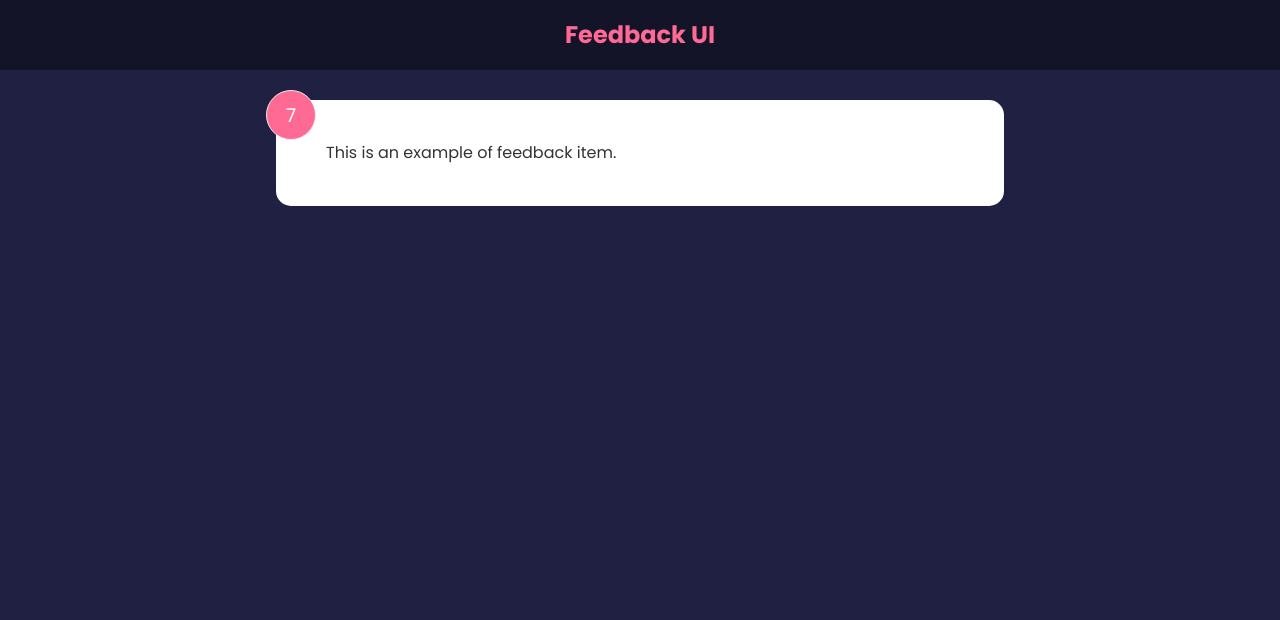
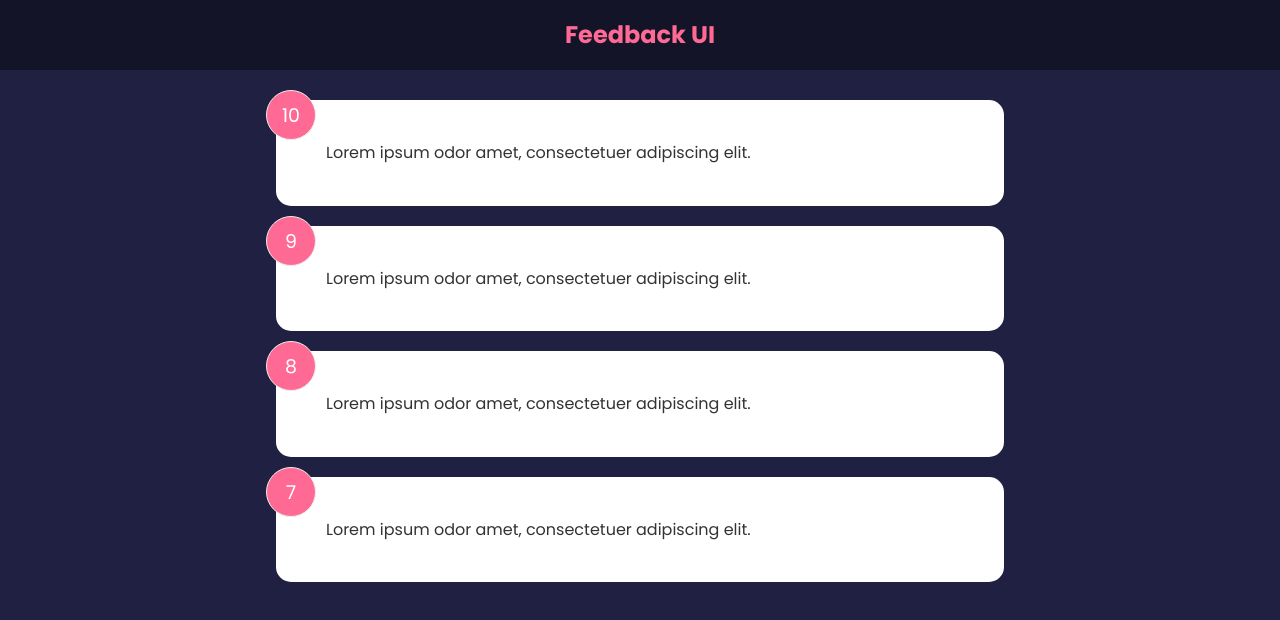
Before and after one commit to fabricekalvanda/feedback-app, a React (Create React App) app: page / in a window 1280 px wide. Shown: the top 620 px of the page. Built offline with nearby package versions, Linux system fonts and the light colour scheme.

Commit message:
Managing Global State

```diff
--- a/src/App.js
+++ b/src/App.js
@@ -1,12 +1,17 @@
+import { useState } from "react"
 import Header from "./components/Header"
-import FeedbackItem from "./components/FeedbackItem"
+import FeedbackList from "./components/FeedbackList"
+import FeedbackData from "./data/FeedbackData"
 
 function App() {
+    const [feedback, setFeedback] = useState(FeedbackData)
+
     return (
         <>
             <Header />
             <div className='container'>
-                <FeedbackItem />
+                <FeedbackList feedback={feedback} />
+
             </div>
         </>
     )
--- a/src/components/FeedbackItem.jsx
+++ b/src/components/FeedbackItem.jsx
@@ -1,16 +1,12 @@
 import React from 'react'
 import {useState} from 'react'
 
-function FeedbackItem() {
-    const [rating, setRating] = useState(7)
-    const [text, settext] = useState('This is an example of feedback item.')
-
-
+function FeedbackItem({item}) {
 
   return (
     <div className='card'>
-        <div className="num-display">{rating}</div>
-        <div className="text-display">{text}</div>
+        <div className="num-display">{item.rating}</div>
+        <div className="text-display">{item.text}</div>
 
     </div>
   )
--- /dev/null
+++ b/src/components/FeedbackList.jsx
@@ -0,0 +1,17 @@
+import FeedbackItem from './FeedbackItem'
+import React from 'react'
+
+function FeedbackList({ feedback }) {
+    if (!feedback || feedback.length === 0){
+        return <p>No Feedback Yet</p>
+    }
+  return(
+    <div className='feedback-list'>
+        {feedback.map((item) => (
+            <FeedbackItem key={item.id} item={item} />
+        ))}
+    </div>
+  )
+}
+
+export default FeedbackList
--- /dev/null
+++ b/src/data/FeedbackData.js
@@ -0,0 +1,23 @@
+const FeedbackData = [
+    {
+        id: 1,
+        rating: 10,
+        text: 'Lorem ipsum odor amet, consectetuer adipiscing elit.'
+    },
+    {
+        id: 2,
+        rating: 9,
+        text: 'Lorem ipsum odor amet, consectetuer adipiscing elit. '
+    },
+    {
+        id: 3,
+        rating: 8,
+        text: 'Lorem ipsum odor amet, consectetuer adipiscing elit. '
+    },{
+        id: 4,
+        rating: 7,
+        text: 'Lorem ipsum odor amet, consectetuer adipiscing elit. '
+    },
+]
+
+export default FeedbackData
```
